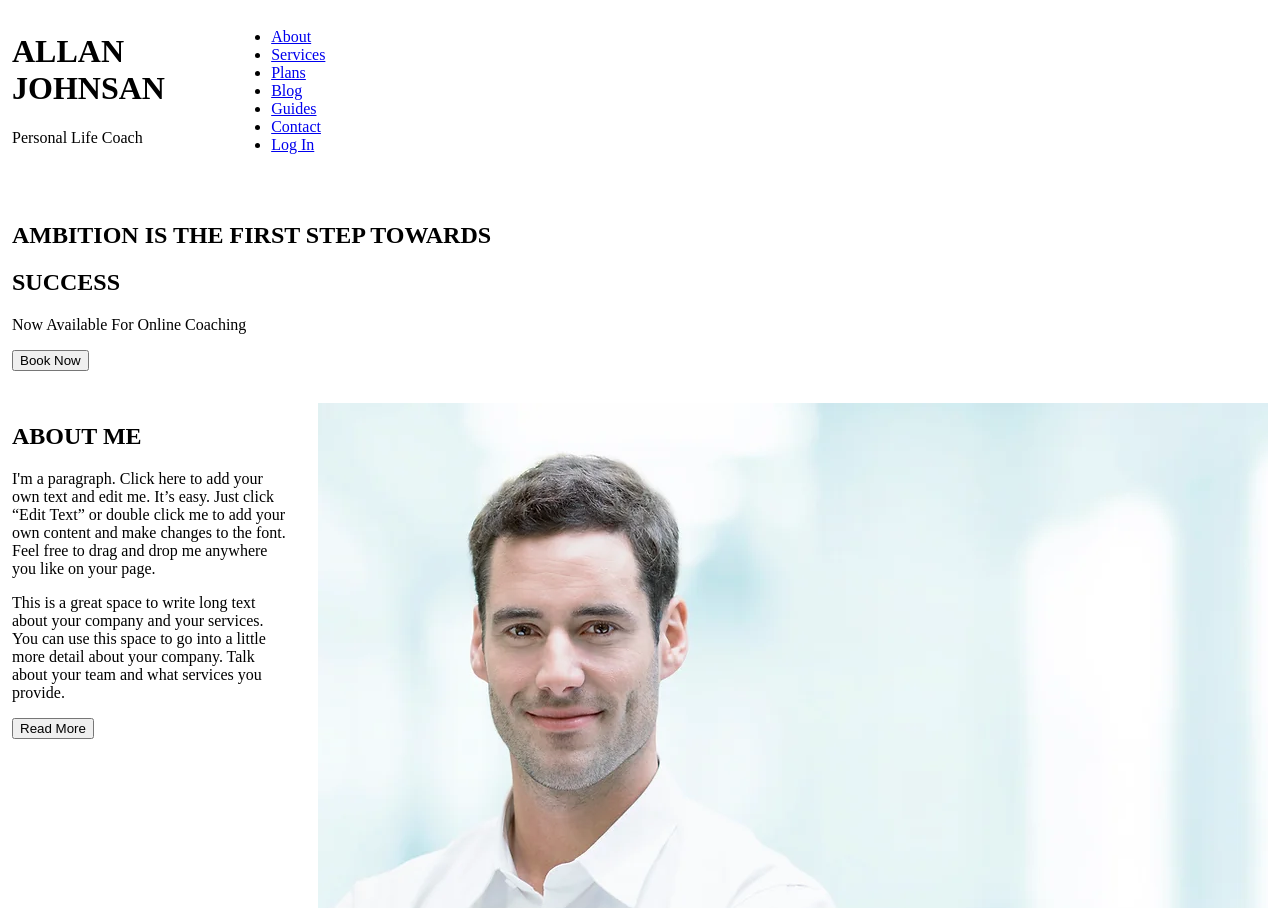
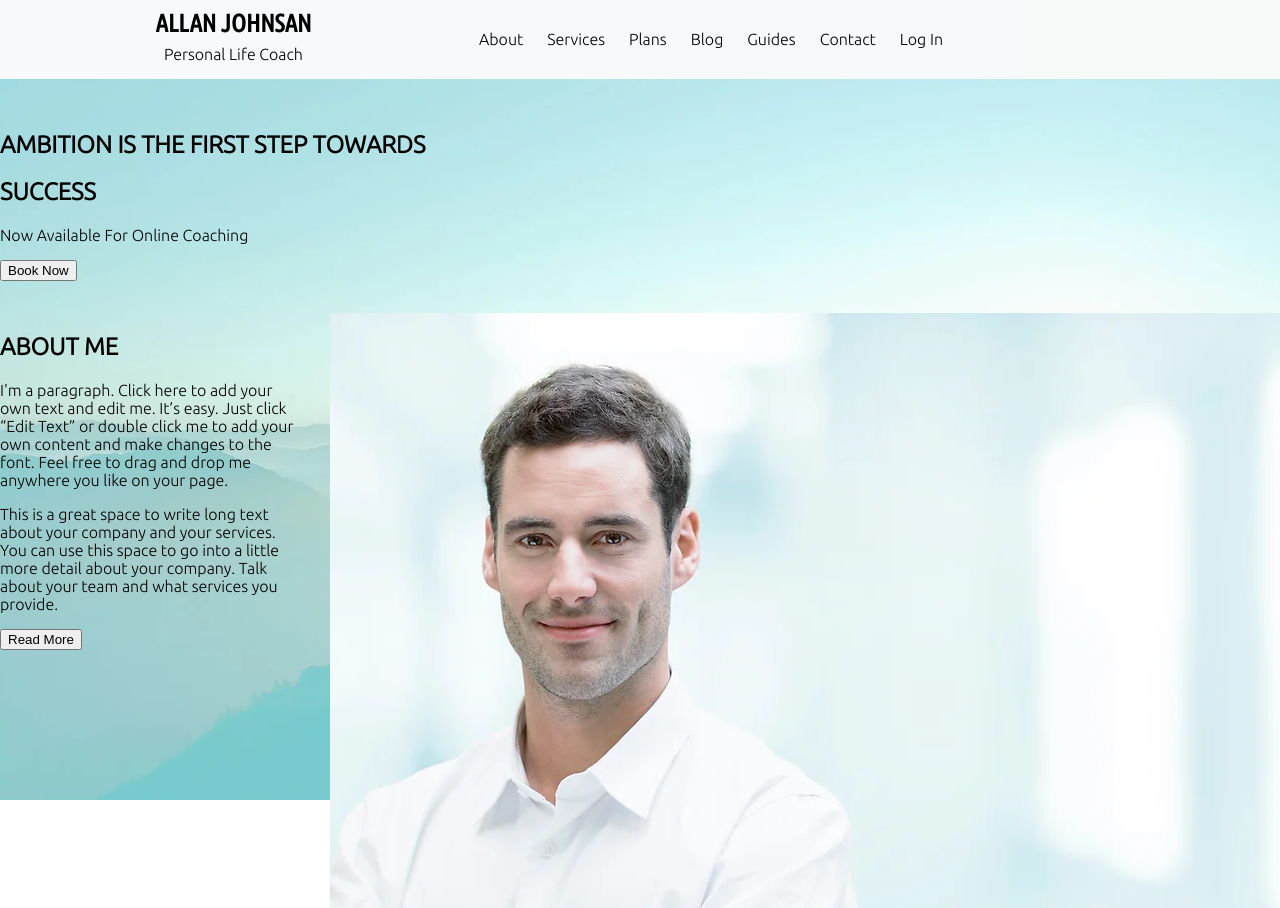
Before and after one commit to Ank548/Coaching-Profession-Website-Demo, a plain HTML site: page index.html in a window 1280 px wide. Shown: the top 908 px of the page. Drawn offline with Linux system fonts and the light colour scheme.

Commit message:
made navbar

```diff
--- a/index.html
+++ b/index.html
@@ -1,5 +1,6 @@
 <!DOCTYPE html>
 <html lang="en">
+
 <head>
     <meta charset="UTF-8">
     <meta http-equiv="X-UA-Compatible" content="IE=edge">
@@ -7,13 +8,16 @@
     <title>Coaching Profession Website</title>
     <link rel="stylesheet" href="style.css">
 </head>
+
 <body>
     <div id="main" class="bod">
-        <header class="head bod">
+
+        <div class="head navbar">
+            <header class="head1 bod">
                 <h1>ALLAN JOHNSAN</h1>
                 <p>Personal Life Coach</p>
             </header>
-        <nav class="navbar bod">
+            <nav class="navbar1 bod">
                 <ul>
                     <li><a href="#">About</a></li>
                     <li><a href="#">Services</a></li>
@@ -24,6 +28,7 @@
                     <li><a href="#">Log In</a></li>
                 </ul>
             </nav>
+        </div>
         <section class="content bod">
             <h1>AMBITION IS THE FIRST STEP TOWARDS</h1>
             <h1>SUCCESS</h1>
@@ -32,10 +37,13 @@
         </section>
         <section class="about bod">
             <h1>ABOUT ME</h1>
-            <p>I'm a paragraph. Click here to add your own text and edit me. It’s easy. Just click “Edit Text” or double click me to add your own content and make changes to the font. Feel free to drag and drop me anywhere you like on your page.
+            <p>I'm a paragraph. Click here to add your own text and edit me. It’s easy. Just click “Edit Text” or double
+                click me to add your own content and make changes to the font. Feel free to drag and drop me anywhere
+                you like on your page.
 
             </p>
-            <p>This is a great space to write long text about your company and your services. You can use this space to go into a little more detail about your company. Talk about your team and what services you provide.
+            <p>This is a great space to write long text about your company and your services. You can use this space to
+                go into a little more detail about your company. Talk about your team and what services you provide.
 
             </p>
             <button>Read More</button>
@@ -48,4 +56,5 @@
         <section class="form bod"></section>
     </div>
 </body>
+
 </html>
--- a/style.css
+++ b/style.css
@@ -1,66 +1,143 @@
 /* Css Reset */
-body{
+@import url('https://fonts.googleapis.com/css2?family=Ubuntu+Condensed&family=Ubuntu:wght@300&display=swap');
+
+body {
     margin: 0px 0px;
     padding: 0px 0px;
 }
 
 /* Variables */
-:root{
-    --primary-color:blue;
+:root {
+    --primary-color: blue;
 }
 
 /* Design */
-.bod{
-    border: 2px solid rgba(0, 0, 0,);
-}
+/* .bod {
+    border: 2px solid rgb(216, 25, 25);
+} */
 
 /* Grid Template */
-#main{
+#main {
     display: grid;
     grid-template-areas:
-    "head head head navbar navbar navbar navbar navbar"
+        "navbar navbar navbar navbar navbar navbar navbar navbar"
         "content content content content content content content content"
         "about about about about about aside aside aside"
         "service service service service service service service service"
         "contact contact contact contact form form form form"
     ;
-    padding: 12px;
+    /* padding: 12px; */
     grid-gap: 2rem;
+    font-family: 'Ubuntu', Arial, Helvetica, sans-serif;
+}
+
+#main::before{
+    content: "";
+    background: url(/bg.webp)no-repeat center center/cover;
+    position:absolute;
+    top: 0px;
+    left: 0px;
+    z-index: -2;
+    height: 100%;
+    width: 100%;
 }
 
 .head{
-    grid-area:head;
+    background-color: rgb(221 225 229 / 21%);
+    position: sticky;
+    top: 0px;
+    left: 0px;
 }
 
-.navbar{
-    grid-area:navbar;
+.head::before{
+    content: "";
+    background-color: white;
+    /* background-color: rgb(221 225 229 / 21%); */
+    position:absolute;
+    top: 0px;
+    left: 0px;
+    z-index: -1;
+    height: 100%;
+    width: 100%;
 }
 
-.content{
-    grid-area:content;
+.head1 {
+    /* grid-area:head; */
+    display: flex;
+    justify-content: center;
+    align-items: center;
+    flex-direction: column;
+    /* font-size: 0.8rem; */
+    width: 500px;
+    background-color: rgb(221 225 229 / 21%);
+}
+
+.head1 h1{
+    font-size: 1.55rem;
+    margin-bottom: 0px;
+    font-family:'Ubuntu Condensed';
+    line-height: 12px;
+}
+
+.head1 p{
+    /* margin-top: 0px; */
+}
+
+.navbar {
+    grid-area: navbar;
+    display: flex;
+}
+
+.navbar1{
+    display: flex;
+    align-items: center;
+    /* justify-content: center; */
+    background-color: rgb(221 225 229 / 21%);
+    width: 68%;
+}
+
+.navbar1 ul {
+    display: flex;
+    justify-content:center;
+    align-items: center;
+    padding: 0px;
+}
+
+.navbar1 ul li {
+    list-style: none;
+}
+
+.navbar1 ul li a {
+    text-decoration: none;
+    padding: 12px;
+    color: black;
+}
+
+.content {
+    grid-area: content;
 
 }
 
-.about{
-    grid-area:about;
+.about {
+    grid-area: about;
 
 }
 
-.aside{
-    grid-area:aside;
+.aside {
+    grid-area: aside;
 
 }
 
-.service{
-    grid-area:service;
+.service {
+    grid-area: service;
 
 }
 
-.contact{
-    grid-area:contact;
+.contact {
+    grid-area: contact;
 
 }
 
-.form{
+.form {
     grid-area: form;
 }
```
Lines whose indentation alone changed are shown as unchanged.
